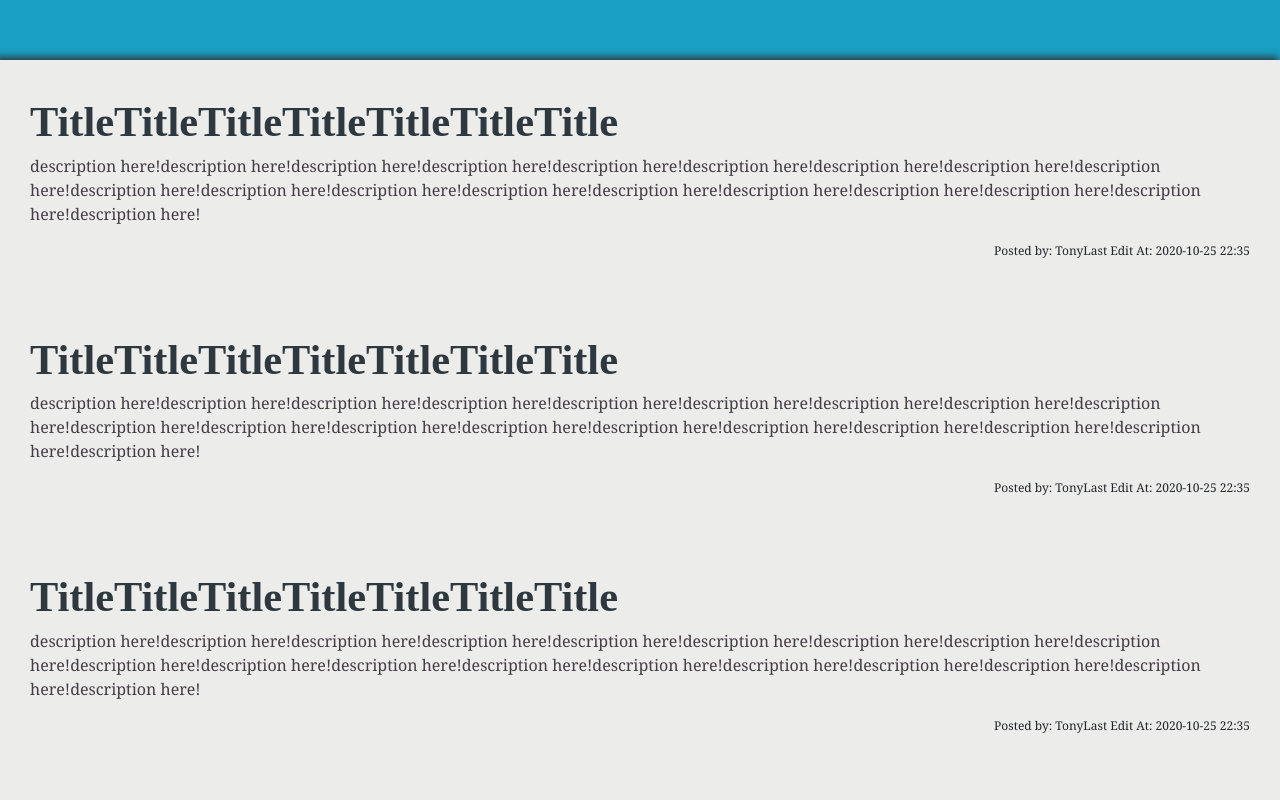
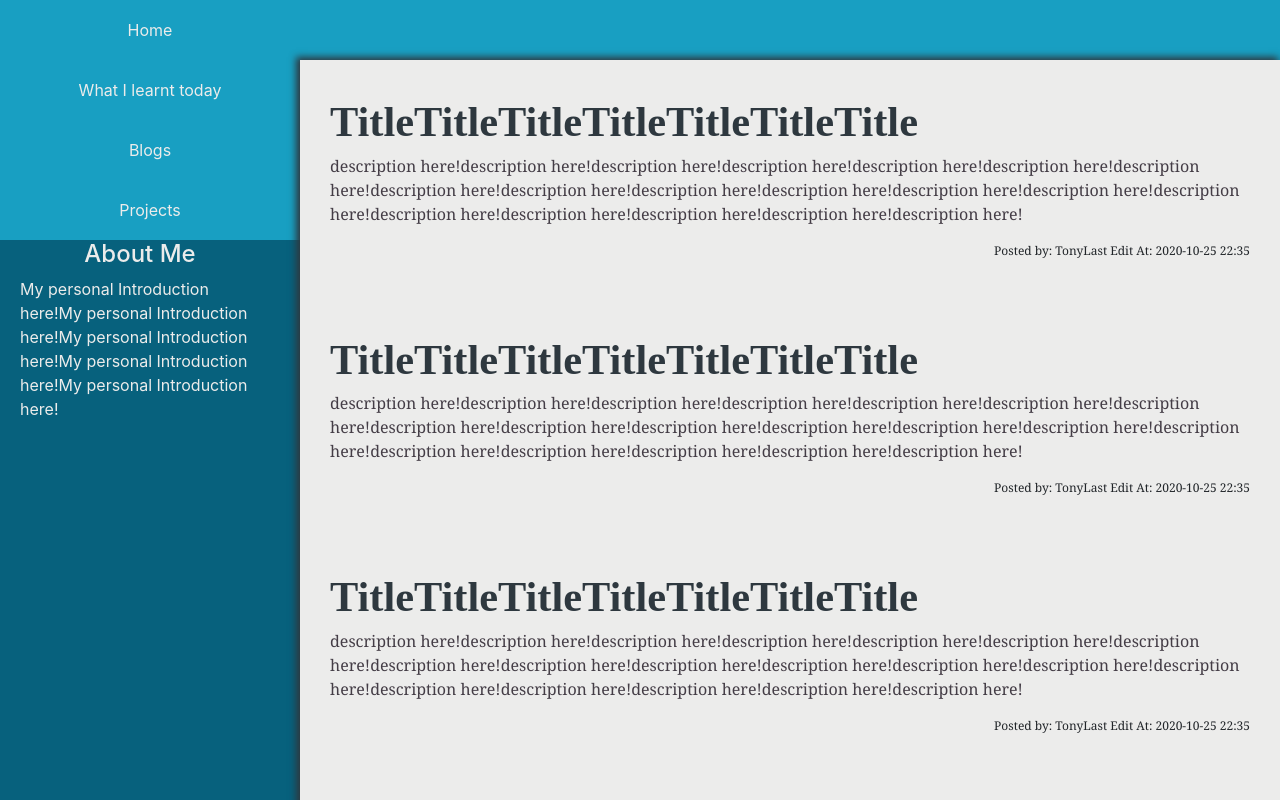
Before and after one commit to TonyLee-838/my-post-frontend, a React (Create React App) app: page / in a window 1280 px wide. Shown: the top 800 px of the page. Built offline with nearby package versions, Linux system fonts and the light colour scheme; the HTML template or start-up script is replaced by a standard one.

Commit message:
Implement Sidebar component and navPanel component with basic functionality.

```diff
--- a/src/App.js
+++ b/src/App.js
@@ -1,11 +1,13 @@
 import React from "react";
 import { createUseStyles } from "react-jss";
 import PostList from "./components/PostList";
+import SideBar from "./components/SideBar";
 
 function App() {
   const styles = useStyle();
   return (
     <div className={styles.container}>
+      <SideBar />
       <PostList />
     </div>
   );
@@ -15,7 +17,6 @@ const useStyle = createUseStyles({
   container: {
     display: "flex",
     margin: 0,
-    padding: 0,
   },
 });
 
--- /dev/null
+++ b/src/components/AboutMePanel.jsx
@@ -0,0 +1,35 @@
+import React from "react";
+import { createUseStyles } from "react-jss";
+
+import colors from "../config/color";
+function NavPanel({}) {
+  const styles = useStyle();
+  return (
+    <div className={styles.container}>
+      <h4 className={styles.label}>About Me</h4>
+      <p className={styles.content}>
+        My personal Introduction here!My personal Introduction here!My personal
+        Introduction here!My personal Introduction here!My personal Introduction
+        here!
+      </p>
+    </div>
+  );
+}
+
+const useStyle = createUseStyles({
+  container: {
+    width: "300px",
+    height: "30vh",
+    color: colors.white,
+    paddingLeft: "20px",
+    paddingRight: "40px",
+  },
+  label: {
+    textAlign: "center",
+  },
+  content: {
+    wordWrap: "break-word",
+  },
+});
+
+export default NavPanel;
--- /dev/null
+++ b/src/components/NavPanel.jsx
@@ -0,0 +1,42 @@
+import React from "react";
+import { createUseStyles } from "react-jss";
+
+import colors from "../config/color";
+function NavPanel({}) {
+  const styles = useStyle();
+  return (
+    <div className={styles.navBar}>
+      <a className={styles.link} href="#">
+        Home
+      </a>
+      <a className={styles.link} href="#">
+        What I learnt today
+      </a>
+      <a className={styles.link} href="#">
+        Blogs
+      </a>
+      <a className={styles.link} href="#">
+        Projects
+      </a>
+    </div>
+  );
+}
+
+const useStyle = createUseStyles({
+  navBar: {
+    display: "flex",
+    flexDirection: "column",
+    flex: "",
+    justifyContent: "space-around",
+
+    alignItems: "center",
+    width: "300px",
+    height: "30vh",
+    backgroundColor: colors.secondary,
+  },
+  link: {
+    color: colors.white,
+  },
+});
+
+export default NavPanel;
--- /dev/null
+++ b/src/components/SideBar.jsx
@@ -0,0 +1,26 @@
+import React from "react";
+import { createUseStyles } from "react-jss";
+
+import NavPanel from "./NavPanel";
+import AboutMePanel from "./AboutMePanel";
+import colors from "../config/color";
+
+function SideBar({}) {
+  const styles = useStyle();
+  return (
+    <div className={styles.container}>
+      <NavPanel />
+      <AboutMePanel />
+    </div>
+  );
+}
+
+const useStyle = createUseStyles({
+  container: {
+    height: "100",
+    width: "300px",
+    backgroundColor: colors.primary,
+  },
+});
+
+export default SideBar;
```
Also changed, not shown: src/components/CategoryList.jsx (added, +25 -0 lines), src/components/ListItem.jsx (added).
